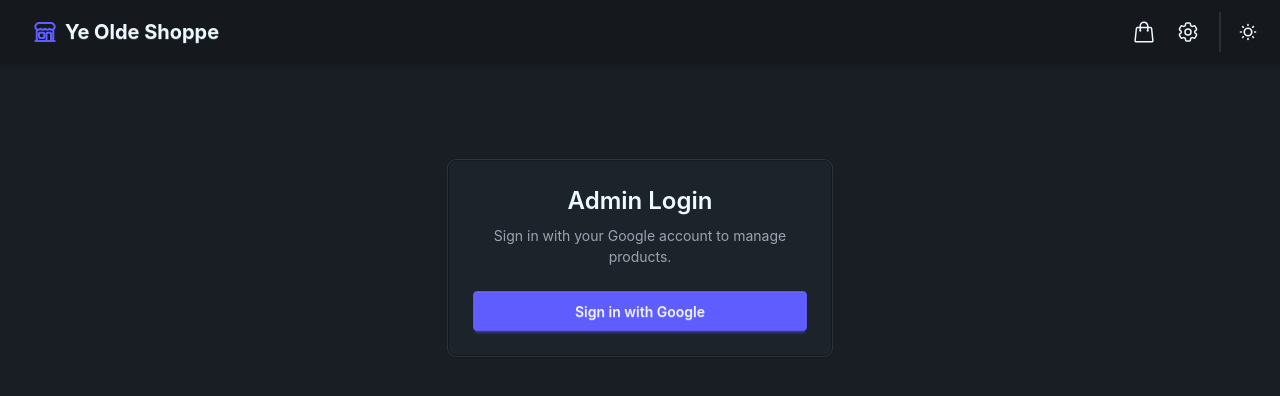
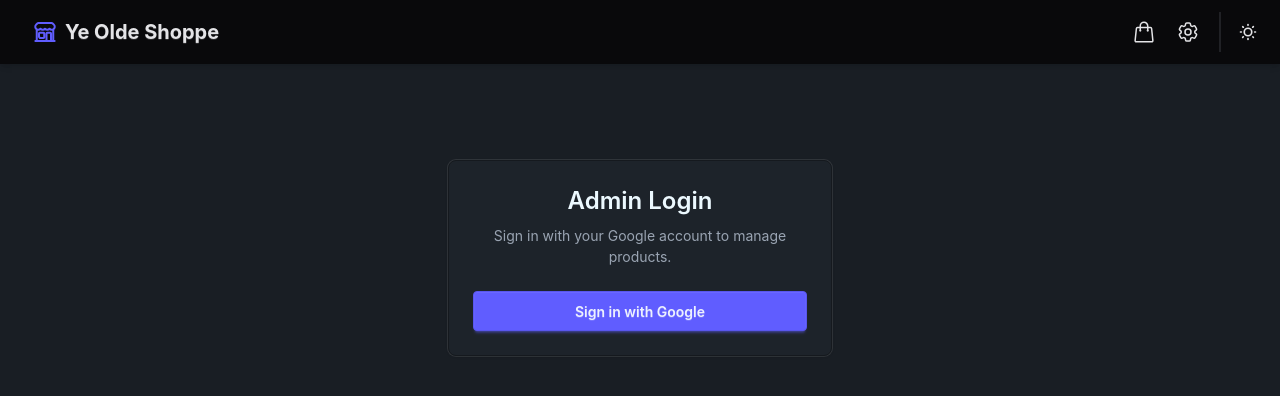
Before and after one commit to remerle/k8s-practice-app, a SvelteKit app in the folder frontend/: page /admin/login in a window 1280 px wide. Shown: the top 396 px of the page. Built offline with nearby package versions, Linux system fonts and the light colour scheme; no server answers.

Commit message:
Use darker navbar in dark mode via bg-neutral override

```diff
--- a/frontend/src/app.css
+++ b/frontend/src/app.css
@@ -5,6 +5,11 @@
 
 html, body {
   @apply bg-base-200 min-h-screen;
+}
+
+/* Darker navbar in dark mode for stronger contrast */
+:root[data-theme="dark"] .navbar {
+  @apply bg-neutral text-neutral-content;
 }
 
 /* Cards need a subtle ring to pop off dark backgrounds where shadows are invisible */
```
